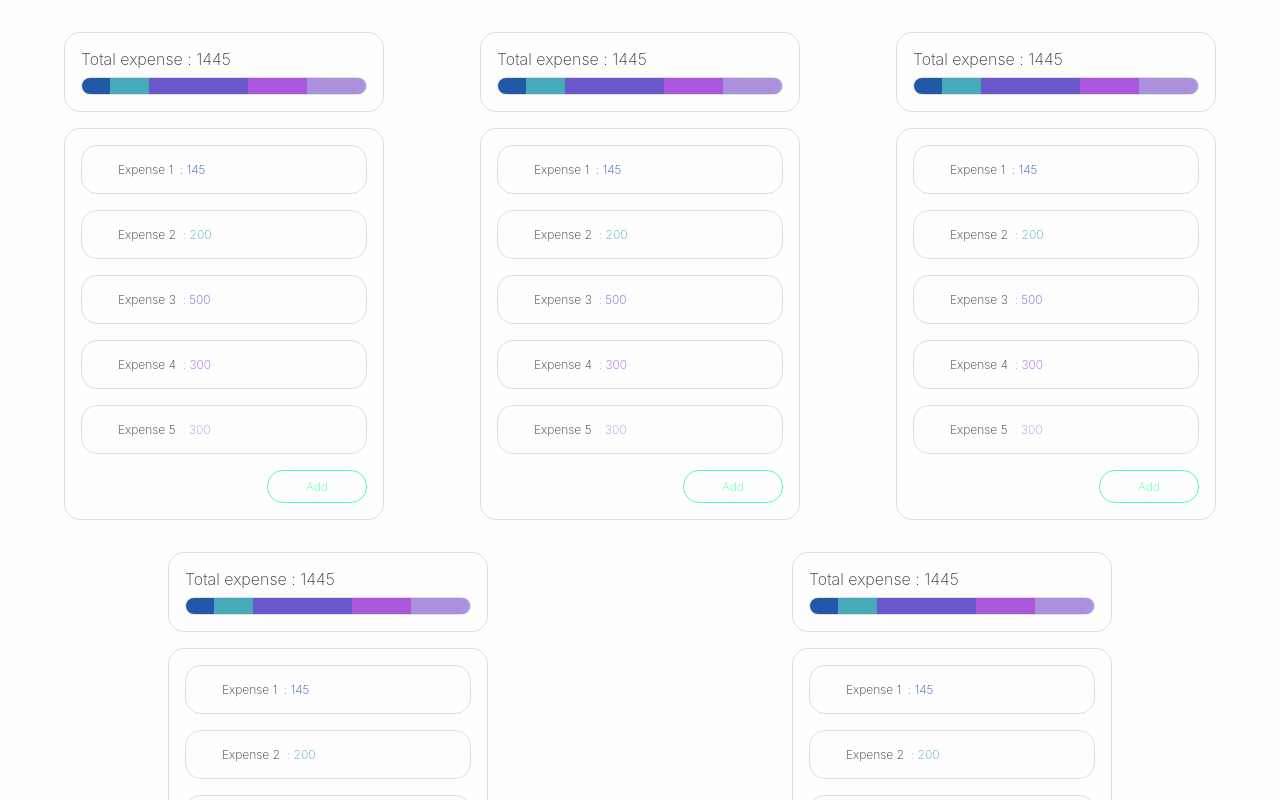
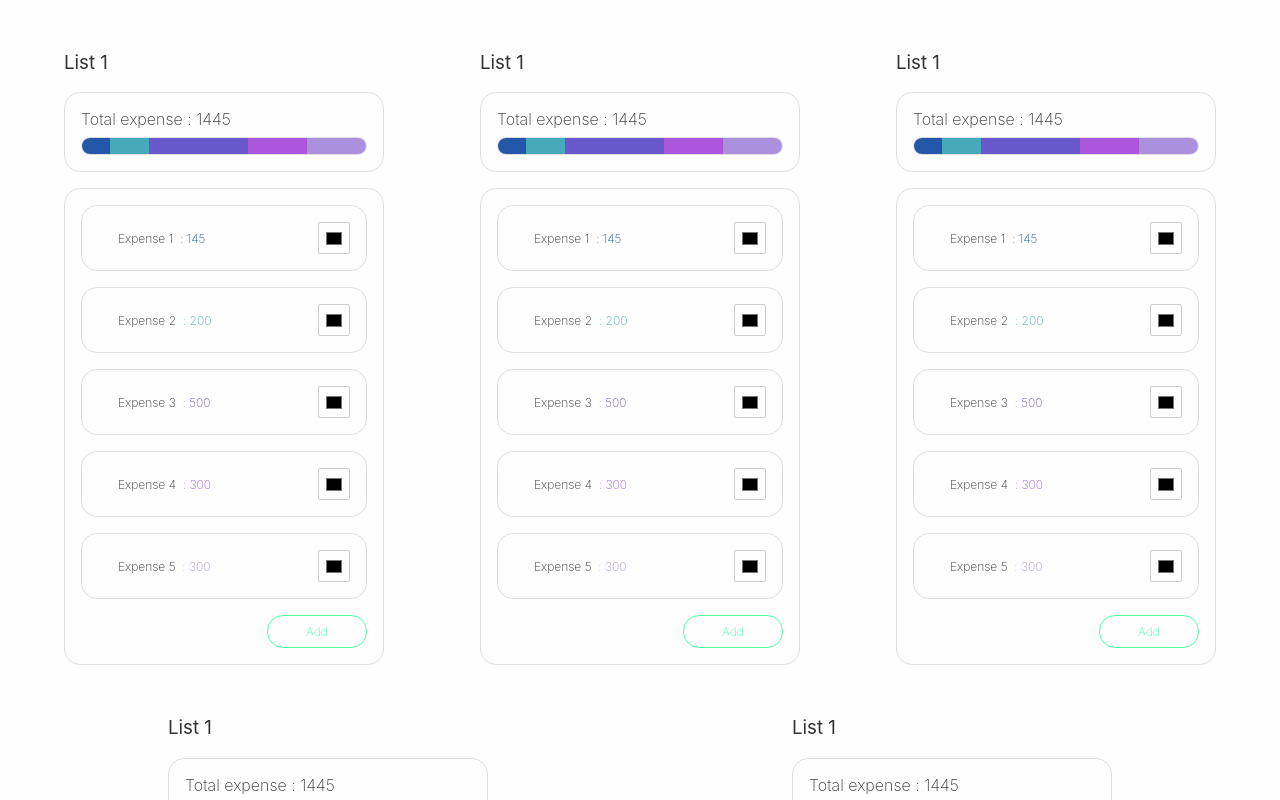
Before and after one commit to PurinatG-01/expense-sv-src, a Svelte app: page / in a window 1280 px wide. Shown: the top 800 px of the page. Built offline with nearby package versions, Linux system fonts and the light colour scheme.

Commit message:
feat: add starter color picker in components/ExpenseList.svelte

```diff
--- a/src/components/ExpenseList.svelte
+++ b/src/components/ExpenseList.svelte
@@ -2,9 +2,11 @@
     import ExpenseBar from "./ExpenseBar.svelte";
 
     export let data
+    export let title
 </script>
 
 <div class="list-master">
+    <h3 class="list-title">{title}</h3>
     <ExpenseBar data={data} />
     <div class="list-wrapper">
         {#each data as expense}
@@ -13,6 +15,7 @@
                 <span style="color: {expense.color};"
                     >&nbsp : {expense.value}</span
                 >
+                <input class="color-picker" type="color" />
             </div>
         {/each}
         <button class="add-button">Add</button>
@@ -20,6 +23,17 @@
 </div>
 
 <style>
+
+    .color-picker{
+        margin: 0;
+        width: 32px;
+        height: 32px;
+        margin-left: auto;
+    }
+    .list-title{
+        font-weight: 400;
+
+    }
     .circle-button {
         border-radius: 50%;
         width: 1em;
```
